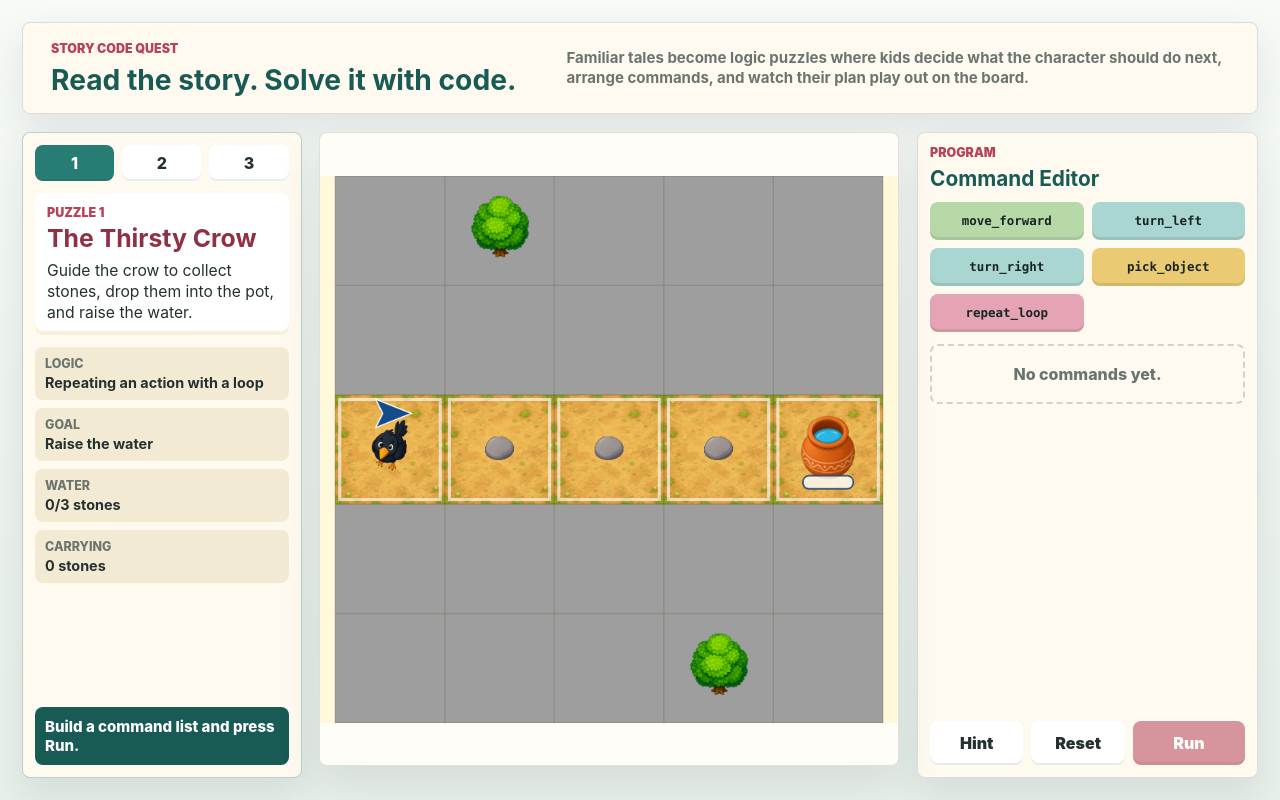
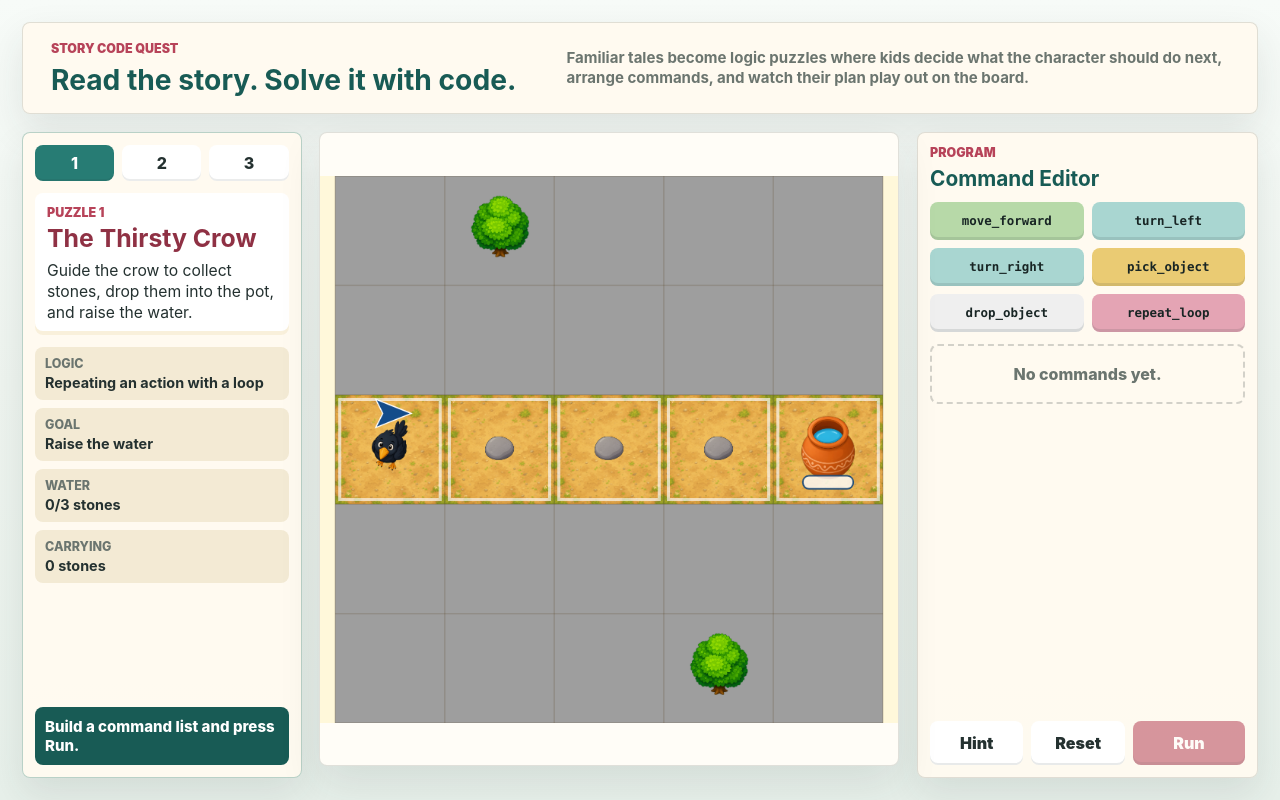
Before and after one commit to parulnith/story-code-quest, a React (Vite) app: page / in a window 1280 px wide. Built offline with nearby package versions, Linux system fonts and the light colour scheme.

Commit message:
Add drop object command

```diff
--- a/src/components/CommandEditor.tsx
+++ b/src/components/CommandEditor.tsx
@@ -12,6 +12,7 @@ type CommandEditorProps = {
   onReset: () => void;
   onHint: () => void;
   hasHint: boolean;
+  defaultRepeatBody: BasicCommand;
 };
 
 const commands: CommandType[] = [
@@ -19,6 +20,7 @@ const commands: CommandType[] = [
   "turn_left",
   "turn_right",
   "pick_object",
+  "drop_object",
   "repeat_loop",
 ];
 
@@ -27,15 +29,19 @@ const repeatBodies: BasicCommand[] = [
   "turn_left",
   "turn_right",
   "pick_object",
+  "drop_object",
 ];
 
-const makeCommand = (type: CommandType): ProgramCommand => {
+const makeCommand = (
+  type: CommandType,
+  defaultRepeatBody: BasicCommand,
+): ProgramCommand => {
   if (type === "repeat_loop") {
     return {
       id: crypto.randomUUID(),
       type,
       times: 2,
-      body: "move_forward",
+      body: defaultRepeatBody,
     };
   }
 
@@ -50,9 +56,10 @@ export function CommandEditor({
   onReset,
   onHint,
   hasHint,
+  defaultRepeatBody,
 }: CommandEditorProps) {
   const addCommand = (type: CommandType) => {
-    onProgramChange([...program, makeCommand(type)]);
+    onProgramChange([...program, makeCommand(type, defaultRepeatBody)]);
   };
 
   const moveCommand = (index: number, offset: number) => {
--- a/src/components/LevelManager.tsx
+++ b/src/components/LevelManager.tsx
@@ -213,6 +213,9 @@ export function LevelManager() {
         </div>
 
         <CommandEditor
+          defaultRepeatBody={
+            level.goal.type === "dropStones" ? "drop_object" : "move_forward"
+          }
           isRunning={isRunning}
           hasHint={hintStep < level.starterProgram.length}
           onHint={revealHint}
--- a/src/game/CommandInterpreter.ts
+++ b/src/game/CommandInterpreter.ts
@@ -94,7 +94,10 @@ export class CommandInterpreter {
       });
     }
 
-    const pickupResult = this.pickOrUse(nextState);
+    const pickupResult =
+      command === "drop_object"
+        ? this.dropObject(nextState)
+        : this.pickObject(nextState);
     return this.withGoalCheck({
       state: pickupResult.state,
       event: pickupResult.event,
@@ -105,7 +108,7 @@ export class CommandInterpreter {
     });
   }
 
-  private pickOrUse(state: RuntimeState) {
+  private pickObject(state: RuntimeState) {
     const position = state.character.position;
     const object = state.objects.find(
       (item) =>
@@ -128,6 +131,19 @@ export class CommandInterpreter {
       return { state, event: "pickup" as const, message: state.message };
     }
 
+    state.message = "Nothing to pick up here.";
+    return { state, event: "miss" as const, message: state.message };
+  }
+
+  private dropObject(state: RuntimeState) {
+    const position = state.character.position;
+    const object = state.objects.find(
+      (item) =>
+        !item.collected &&
+        item.position.x === position.x &&
+        item.position.y === position.y,
+    );
+
     if (
       object?.kind === "pot" &&
       state.inventory.stones > 0 &&
@@ -139,7 +155,12 @@ export class CommandInterpreter {
       return { state, event: "drop" as const, message: state.message };
     }
 
-    state.message = "Nothing to pick up here.";
+    if (object?.kind === "pot") {
+      state.message = "No stones to drop yet.";
+      return { state, event: "miss" as const, message: state.message };
+    }
+
+    state.message = "Nothing to drop here.";
     return { state, event: "miss" as const, message: state.message };
   }
 
--- a/src/game/levels.ts
+++ b/src/game/levels.ts
@@ -51,7 +51,7 @@ export const levels = [
       "move_forward",
       "pick_object",
       "move_forward",
-      "repeat_loop:3:pick_object",
+      "repeat_loop:3:drop_object",
     ],
   }),
   new Level({
--- a/src/game/types.ts
+++ b/src/game/types.ts
@@ -9,7 +9,8 @@ export type BasicCommand =
   | "move_forward"
   | "turn_left"
   | "turn_right"
-  | "pick_object";
+  | "pick_object"
+  | "drop_object";
 
 export type CommandType = BasicCommand | "repeat_loop";
 
```
